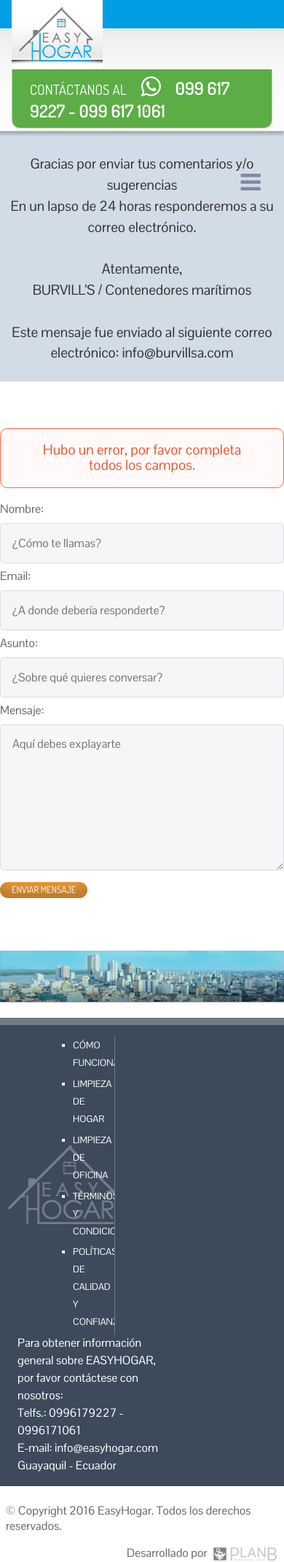
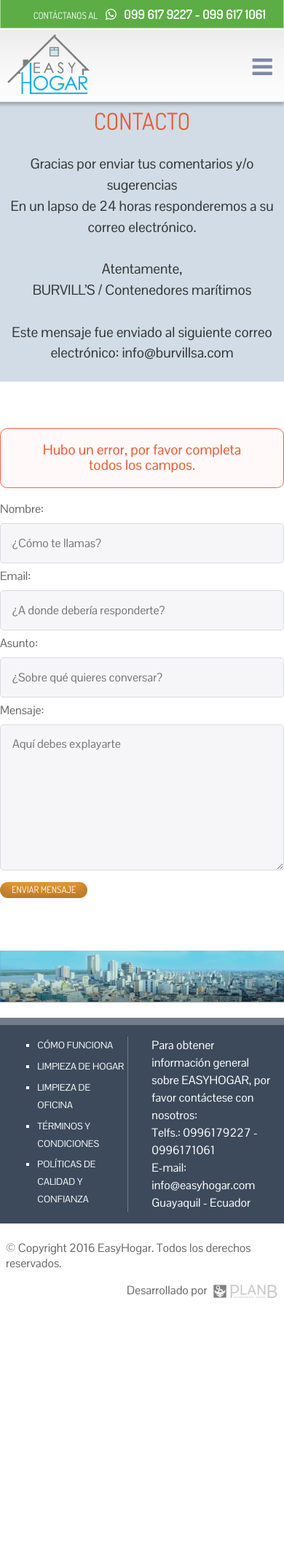
Before and after one commit to planbec/web_easyhogar, a PHP site: page /enviar.php in a window 390 px wide. Shown: the top 2141 px of the page at 73% size. After the commit the page ends 1779 px from the top, so only its background shows below. Run offline with PHP 8.4, Linux system fonts and the light colour scheme; data that the repository does not hold is empty; some libraries are stand-ins or nearby versions.

Commit message:
Responsive home

```diff
--- a/css/master.css
+++ b/css/master.css
@@ -818,7 +818,14 @@ article.portafolio-resumen img {
 
   .testimonio cite img {
     float: none;
-    margin: 0 auto; } }
+    margin: 0 auto; }
+
+  .small .redes p, .large .redes p {
+    font-size: 0.8rem !important; }
+  .small .redes i, .small .redes strong, .large .redes i, .large .redes strong {
+    font-size: 1.1rem !important; }
+  .small .redes i, .large .redes i {
+    margin: 0 0.5rem; } }
 /* Media Query 530px */
 @media only screen and (max-width: 33.125rem) {
   .detalle-servicio {
@@ -871,11 +878,16 @@ article.portafolio-resumen img {
     font-size: 3rem;
     height: 6rem;
     width: 6rem;
-    line-height: 6rem; } }
+    line-height: 6rem; }
+
+  .cols .col4 {
+    float: none;
+    margin: 0;
+    width: 100%; } }
 /* Media Query 720px */
 @media only screen and (max-width: 45rem) {
   #testimonios-area .container {
-    padding: 0 3em; } }
+    padding: 0; } }
 /* Media Query 730px */
 @media only screen and (max-width: 45.625rem) {
   #hero {
@@ -889,9 +901,66 @@ article.portafolio-resumen img {
 
   #hero .dispositivos img {
     display: block;
-    margin: 0 auto 1em auto; } }
+    margin: 0 auto 1em auto; }
+
+  #main-footer .footer-call-to-action .contact .footer-menu {
+    width: 45% !important; }
+
+  #main-footer .footer-call-to-action .contact .dir {
+    width: 45% !important; } }
 /* Media Query 740px */
 @media only screen and (max-width: 46.25rem) {
+  #widget-home article {
+    box-sizing: border-box;
+    padding: 1rem;
+    width: 100%; }
+
+  #main-footer .footer-call-to-action .contact .footer-menu {
+    width: 35%; }
+
+  #main-footer .footer-call-to-action .contact .dir {
+    width: 60%; } }
+/* Media Query 850px */
+@media only screen and (max-width: 53.125rem) {
+  #main-menu {
+    width: 100%; }
+    #main-menu ul li a {
+      padding: .5em 1em; }
+
+  #servicios-home .text-center p {
+    font-size: 1.3rem; }
+
+  #servicios-home .text-center p strong {
+    font-size: 1.5rem; } }
+/* Media Query 900px */
+@media only screen and (max-width: 56.25rem) {
+  #bottom-footer {
+    display: block;
+    padding: 1rem 0.5rem; }
+
+  #bottom-footer .copyright, #bottom-footer #footer-menu, #bottom-footer .planb {
+    display: block;
+    width: 100%;
+    padding: .5em 0; }
+
+  #main-footer .footer-call-to-action .contact .footer-menu {
+    background: none; }
+    #main-footer .footer-call-to-action .contact .footer-menu ul {
+      margin: 0 0 0 2%; } }
+/* Media Query 980px */
+@media only screen and (max-width: 61.25rem) {
+  #hero {
+    padding-right: 50%;
+    width: 95%; }
+
+  #hero .dispositivos {
+    width: 40%; }
+
+  #servicios-home a img {
+    display: block;
+    margin: auto; } }
+/* Media Query 1200px */
+@media only screen and (max-width: 70rem) {
   #main-header {
     display: block; }
 
@@ -899,29 +968,22 @@ article.portafolio-resumen img {
     color: #7e89a3;
     display: block;
     float: right;
+    margin-top: 60px;
     padding: 1rem;
     font-size: 2rem;
     cursor: pointer;
     width: 20%;
     text-align: right; }
 
-  .logo-header {
-    width: 80%;
-    float: left;
-    display: block;
-    text-align: left; }
-
-  .logo-header .slogan {
-    text-align: left; }
-
   #main-menu {
     width: 100%;
     clear: both;
     text-align: center;
-    background: #201f1f;
-    border: solid .0625rem #383636;
+    background: #f2f2f2;
+    border: solid 0.0625rem #FFF;
     padding: .5em;
-    margin-bottom: 2em; }
+    margin-bottom: 2em;
+    margin-top: 16px; }
 
   #main-menu.open {
     display: block; }
@@ -933,41 +995,55 @@ article.portafolio-resumen img {
     display: block;
     width: 100%; }
     #main-menu ul li a {
-      padding: .5em 1em; }
+      color: #666;
+      padding: 0.5em 1em; }
     #main-menu ul li a:hover {
-      background: #383636; }
+      background: #main-menu ul li a:hover verde; }
     #main-menu ul li.featured a {
       background: 0;
       color: #7e89a3; }
     #main-menu ul li.featured a:hover {
-      background: #d9d9e2; } }
-/* Media Query 850px */
-@media only screen and (max-width: 53.125rem) {
-  .logo-header {
-    width: 35%; }
+      background: #d9d9e2; }
 
-  #main-menu {
-    width: 100%; }
-    #main-menu ul li a {
-      padding: .5em 1em; } }
-/* Media Query 900px */
-@media only screen and (max-width: 56.25rem) {
-  #bottom-footer {
-    display: block;
-    padding: 1rem 0.5rem; }
+  #main-header .header-cont {
+    padding: 0; }
 
-  #bottom-footer .copyright, #bottom-footer #footer-menu, #bottom-footer .planb {
-    display: block;
+  #main-header.large, #main-header.small {
+    height: 140px;
+    margin-top: 0; }
+
+  .small .logo-header, .large .logo-header {
+    width: 120px;
+    background: none;
+    position: absolute;
+    top: 45px;
+    left: 0.5rem;
+    margin: 0; }
+
+  .small .logo-header .logo, .large .logo-header .logo {
+    padding: 0; }
+    .small .logo-header .logo img, .large .logo-header .logo img {
+      width: auto; }
+
+  .small .redes, .large .redes {
     width: 100%;
-    padding: .5em 0; } }
-/* Media Query 980px */
-@media only screen and (max-width: 61.25rem) {
-  #hero {
-    padding-right: 50%;
-    width: 95%; }
+    margin: 0;
+    position: absolute;
+    border-radius: 0;
+    text-align: right; }
+    .small .redes p, .large .redes p {
+      font-size: 1rem; }
+    .small .redes i, .small .redes strong, .large .redes i, .large .redes strong {
+      font-size: 1.2rem; } }
+/* Media Query 1200px */
+@media only screen and (max-width: 75rem) {
+  #main-menu ul li:first-child {
+    display: none; }
 
-  #hero .dispositivos {
-    width: 40%; } }
+  	/*#main-header.small, #main-header {
+      height: 130px;
+      margin-top: -30px;
+  	}*/ }
 /* Media Query 1284px */
 @media only screen and (max-width: 80.25rem) {
   #hero {
--- a/scss/master.scss
+++ b/scss/master.scss
@@ -541,6 +541,7 @@ article.portafolio-resumen img { /*margin-bottom:0.5rem;*/ width:60%}
 		margin-right:0;
 		width:100%
 	}
+
 }
 
 /* Media Query 480px */
@@ -548,6 +549,12 @@ article.portafolio-resumen img { /*margin-bottom:0.5rem;*/ width:60%}
 	#testimonios-area .container{ padding:0 2em}
 	.testimonio cite{text-align:center}
 	.testimonio cite img{float:none;margin:0 auto}
+
+	.small .redes, .large .redes {
+		p { font-size: 0.8rem !important;}
+		i,strong {font-size: 1.1rem !important;}
+		i { margin: 0 0.5rem;}
+	}
 }
 
 
@@ -585,11 +592,17 @@ article.portafolio-resumen img { /*margin-bottom:0.5rem;*/ width:60%}
     	width: 6rem;
     	line-height: 6rem;
 	}
+
+	.cols .col4{
+		float:none;
+		margin:0;
+		width:100%
+	}
 }
 
 /* Media Query 720px */
 @media only screen and (max-width: 45rem){
-	#testimonios-area .container{ padding:0 3em}
+	#testimonios-area .container{ padding:0 }
 }
 
 
@@ -599,30 +612,25 @@ article.portafolio-resumen img { /*margin-bottom:0.5rem;*/ width:60%}
 	#hero .dispositivos{background:0;position:static;width:100%;height:auto }
 	#hero .dispositivos img{display:block;margin:0 auto 1em auto }
 
+	#main-footer .footer-call-to-action .contact .footer-menu { width: 45% !important; }
+	#main-footer .footer-call-to-action .contact .dir {width: 45% !important; }
+
 }
 
 /* Media Query 740px */
-@media only screen and (max-width: 46.25rem){#main-header{ display:block}
-#main-header .menu-trigger{color:$color-iconos; display:block;float:right; padding:1rem; font-size: 2rem; cursor:pointer;width:20%;text-align:right}
-.logo-header{width:80%;float:left;display:block;text-align:left}
-.logo-header .slogan{text-align:left}
-#main-menu{width:100%;clear:both;text-align:center;background:#201f1f;border:solid .0625rem #383636;padding:.5em;margin-bottom:2em}
-#main-menu.open{display:block}
-#main-menu.closed{display:none}
-
-#main-menu ul li {display:block;width:100%;
-	a{padding:.5em 1em}
-	a:hover{background:#383636}
-	&.featured a{background:0;color:#7e89a3}
-	&.featured a:hover{background:#d9d9e2}
+@media only screen and (max-width: 46.25rem){
+	#widget-home article {
+	box-sizing: border-box;
+    padding: 1rem;
+    width: 100%;
 	}
 
+	#main-footer .footer-call-to-action .contact .footer-menu { width: 35%; }
+	#main-footer .footer-call-to-action .contact .dir {width: 60%; }
 }
 
 /* Media Query 850px */
 @media only screen and (max-width: 53.125rem){
-	.logo-header{ width:35%}
-
 	#main-menu {
 		width:100%;
 
@@ -630,6 +638,9 @@ article.portafolio-resumen img { /*margin-bottom:0.5rem;*/ width:60%}
 			padding:.5em 1em;
 			}
 		}
+
+	#servicios-home .text-center p { font-size: 1.3rem;}
+	#servicios-home .text-center p strong { font-size: 1.5rem;}
 }
 
 /* Media Query 900px */
@@ -644,6 +655,11 @@ article.portafolio-resumen img { /*margin-bottom:0.5rem;*/ width:60%}
 		padding:.5em 0;
 	}
 
+	#main-footer .footer-call-to-action .contact .footer-menu {
+		background: none;
+		ul { margin: 0 0 0 2%; }
+	}
+
 }
 
 
@@ -652,8 +668,56 @@ article.portafolio-resumen img { /*margin-bottom:0.5rem;*/ width:60%}
 	#hero{ padding-right:50%; width:95%; }
 	#hero .dispositivos{width:40% }
 
+	#servicios-home a img { display: block; margin: auto;}
+}
 
+
+/* Media Query 1200px */
+@media only screen and (max-width: 70rem) {
+#main-header{ display:block}
+#main-header .menu-trigger{color:$color-iconos; display:block;float:right; margin-top:60px; padding:1rem; font-size: 2rem; cursor:pointer;width:20%;text-align:right}
+#main-menu {width:100%;clear:both;text-align:center;background:$grisfondo;border:solid .0625rem $blanco;padding:.5em; margin-bottom:2em; margin-top:16px; }
+#main-menu.open{display:block}
+#main-menu.closed{display:none}
+
+#main-menu ul li {display:block;width:100%;
+	a{ color:$gris; padding:.5em 1em }
+	a:hover{background:&verde;}
+	&.featured a{background:0;color:#7e89a3}
+	&.featured a:hover{background:#d9d9e2}
+	}
+
+	#main-header .header-cont {padding: 0;}
+	#main-header.large, #main-header.small { height: 140px; margin-top:0; }
+	.small .logo-header, .large .logo-header { width:120px; background: none; position: absolute; top:45px; left: 0.5rem; margin: 0;}
+	.small .logo-header .logo, .large .logo-header .logo {padding: 0;
+		img {width: auto;}
+	}
+	.small .redes, .large .redes { width:100%; margin: 0; position:absolute; border-radius: 0; text-align: right;
+		p { font-size: 1rem;}
+		i,strong {font-size: 1.2rem;}
+	}
 }
+
+
+
+
+/* Media Query 1200px */
+@media only screen and (max-width: 75rem) {
+	#main-menu {
+		ul li:first-child {
+			display:none;
+		}
+	}
+
+
+
+	/*#main-header.small, #main-header {
+    height: 130px;
+    margin-top: -30px;
+	}*/
+}
+
 
 
 /* Media Query 1284px */
```
Also changed, not shown: 1 other file.
